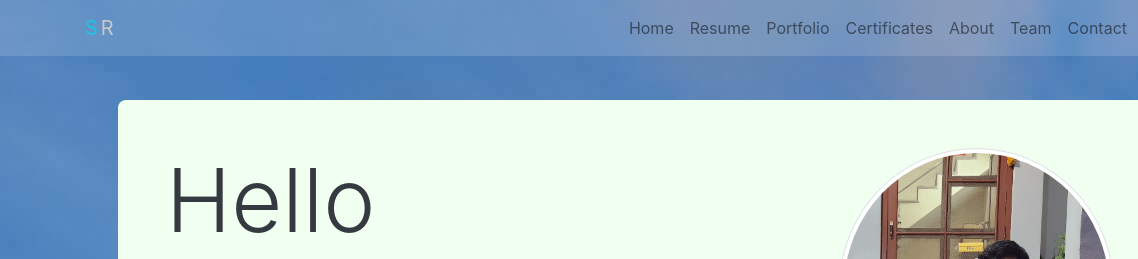
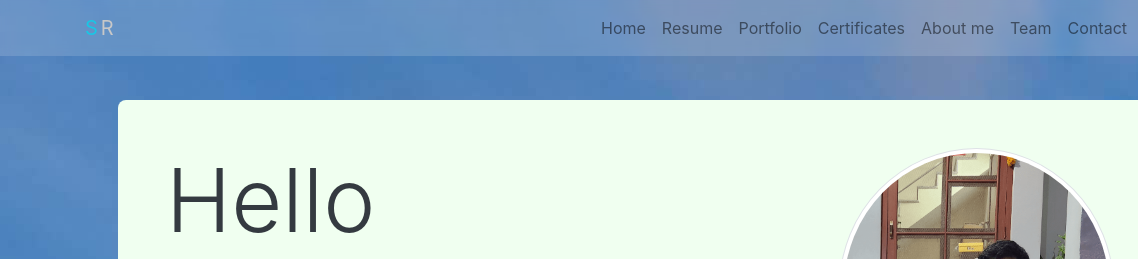
Before and after one commit to Sambidh/sambidh.github.io, a website: page index.html in a window 1280 px wide. Shown: the top 259 px of the page, 0-1138 px from the left. Drawn offline with nearby package versions, Linux system fonts and the light colour scheme; a script that the page names is missing.

Commit message:
about me set

```diff
--- a/index.html
+++ b/index.html
@@ -171,7 +171,7 @@
                 <a class="nav-link" href="#!">Certificates</a>
               </li>
               <li class="nav-item">
-                <a class="nav-link" href="#!">About</a>
+                <a class="nav-link" href="#aboutme">About me</a>
               </li>
               <li class="nav-item">
                 <a class="nav-link" href="#!">Team</a>
@@ -494,7 +494,7 @@
         <div class="container mt-5 h-100 p-5 text-white bg-dark rounded-3">
           <div class="row">
             <div class="col-md-6">
-              <h2>About Me</h2>
+              <h2 id="aboutme">About Me</h2>
               <ul>
                 <li>Name: <mark>Sambidh Rai</mark></li>
                 <li>Occupation: Data Analyst</li>
```
Also changed, not shown: resume.html (+1 -1 lines).
